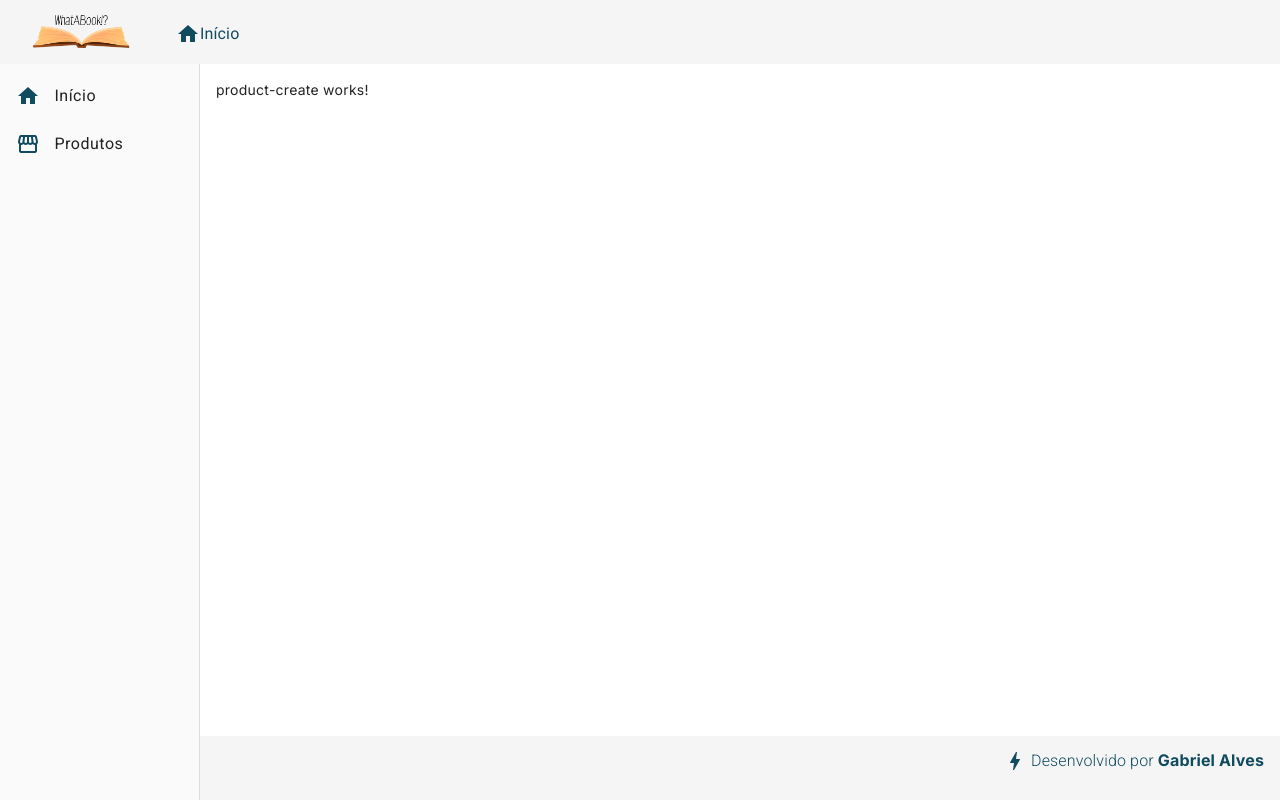
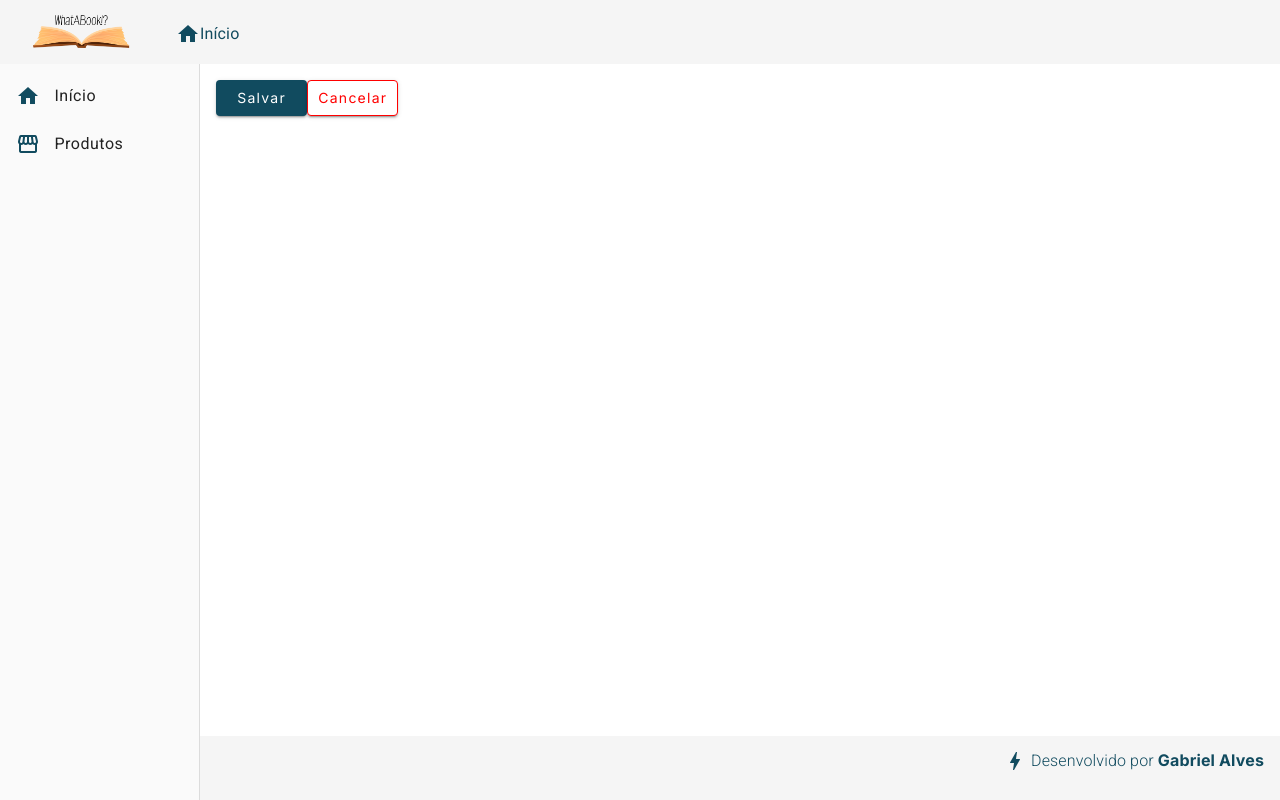
Before and after one commit to gabriel04alves/crud-angular, an Angular app: page /products/create in a window 1280 px wide. Built offline with nearby package versions, Linux system fonts and the light colour scheme.

Commit message:
botões para criar novo produto

```diff
--- a/src/app/app.module.ts
+++ b/src/app/app.module.ts
@@ -16,6 +16,8 @@ import { MatListModule } from '@angular/material/list';
 import { HomeComponent } from './views/home/home.component';
 import { ProductCrudComponent } from './views/product-crud/product-crud.component';
 import { ProductCreateComponent } from './components/product/product-create/product-create.component';
+import { MatButtonModule } from '@angular/material/button';
+import { MatSnackBarModule } from '@angular/material/snack-bar';
 
 
 
@@ -37,6 +39,8 @@ import { ProductCreateComponent } from './components/product/product-create/prod
     MatSidenavModule,
     MatListModule,
     MatCardModule,
+    MatButtonModule,
+    MatSnackBarModule,
   ],
   providers: [],
   bootstrap: [AppComponent]
--- a/src/app/components/product/product-create/product-create.component.html
+++ b/src/app/components/product/product-create/product-create.component.html
@@ -1 +1,6 @@
-<p>product-create works!</p>
+<button mat-raised-button (click)="createProduct()" style="width: 5.7rem; background-color: #114B5F; color: #FFF; ">
+    Salvar
+</button>
+<button mat-raised-button (click)="cancel()" style="width: 5.7rem; color: #FF0000; border-style: solid; border-width: 0.7px;">
+    Cancelar
+</button>
--- a/src/app/components/product/product-create/product-create.component.ts
+++ b/src/app/components/product/product-create/product-create.component.ts
@@ -1,4 +1,6 @@
+import { ProductService } from './../product.service';
 import { Component } from '@angular/core';
+import { Router } from '@angular/router';
 
 @Component({
   selector: 'app-product-create',
@@ -6,12 +8,17 @@ import { Component } from '@angular/core';
   styleUrls: ['./product-create.component.css']
 })
 export class ProductCreateComponent {
-  constructor() {}
+
+  constructor(private productService: ProductService,
+    private router: Router) {}
 
   ngOnInit(): void {
+  }
 
+  createProduct(): void {
+    this.productService.showMessage('Produto criado!')
   }
-  F(): void {
-
+  cancel(): void {
+    this.router.navigate(['/products'])
   }
 }
--- /dev/null
+++ b/src/app/components/product/product.service.ts
@@ -0,0 +1,19 @@
+import { Injectable } from '@angular/core';
+import { MatSnackBar } from '@angular/material/snack-bar'
+
+
+@Injectable({
+  providedIn: 'root'
+})
+export class ProductService {
+
+  constructor(private snackBar: MatSnackBar) { }
+
+  showMessage(msg: string): void {
+    this.snackBar.open(msg, 'X', {
+      duration: 3000,
+      horizontalPosition: 'right',
+      verticalPosition: 'top',
+    })
+  }
+}
--- a/src/app/views/product-crud/product-crud.component.html
+++ b/src/app/views/product-crud/product-crud.component.html
@@ -1 +1,3 @@
-<p>product-crud works!</p>
+<button mat-raised-button (click)="navigateToProductCreate()">
+    Novo produto
+</button>
--- a/src/app/views/product-crud/product-crud.component.ts
+++ b/src/app/views/product-crud/product-crud.component.ts
@@ -1,4 +1,5 @@
 import { Component } from '@angular/core';
+import { Router } from '@angular/router'
 
 @Component({
   selector: 'app-product-crud',
@@ -7,4 +8,9 @@ import { Component } from '@angular/core';
 })
 export class ProductCrudComponent {
 
+  constructor(private router: Router) {}
+
+  navigateToProductCreate(): void {
+    this.router.navigate(['/products/create'])
+  }
 }
```
